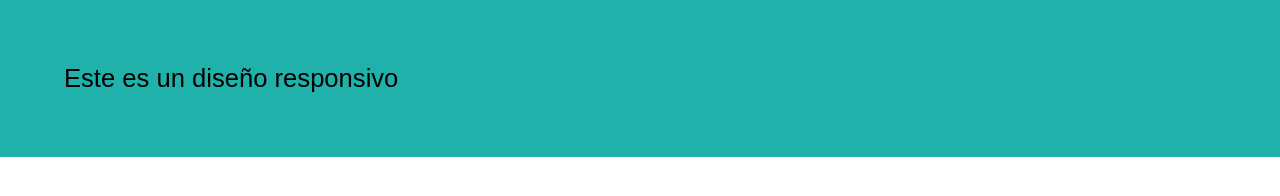
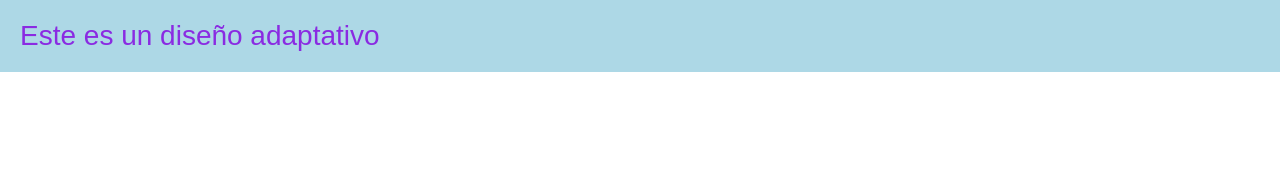
Before and after one commit to zebamm/Actividad-Dise-o-Responsive-vs-Adaptativo, a plain HTML site: page parte1.html in a window 1280 px wide. Drawn offline with Linux system fonts and the light colour scheme.

Commit message:
Segundo commit: no se guardaron correctamente algunos cambios antes de la entrega

```diff
--- a/parte1.html
+++ b/parte1.html
@@ -3,17 +3,10 @@
 <head>
     <meta charset="UTF-8">
     <meta name="viewport" content="width=device-width, initial-scale=1.0">
-    <title>Ejemplo Responsivo</title>
-    <style>
-        body { margin: 0; font-family: sans-serif; }
-        .caja {
-        background: lightseagreen;
-        padding: 5%;
-        font-size: 2vw; /* escala según el ancho de la ventana */
-        }
-    </style>
+    <title>Ejemplo Adaptativo</title>
+    <link rel="stylesheet" href="css/styles.css">
 </head>
 <body>
-    <div class="caja">Este es un diseño responsivo</div>
+    <div class="caja">Este es un diseño adaptativo</div>
 </body>
 </html>
```
